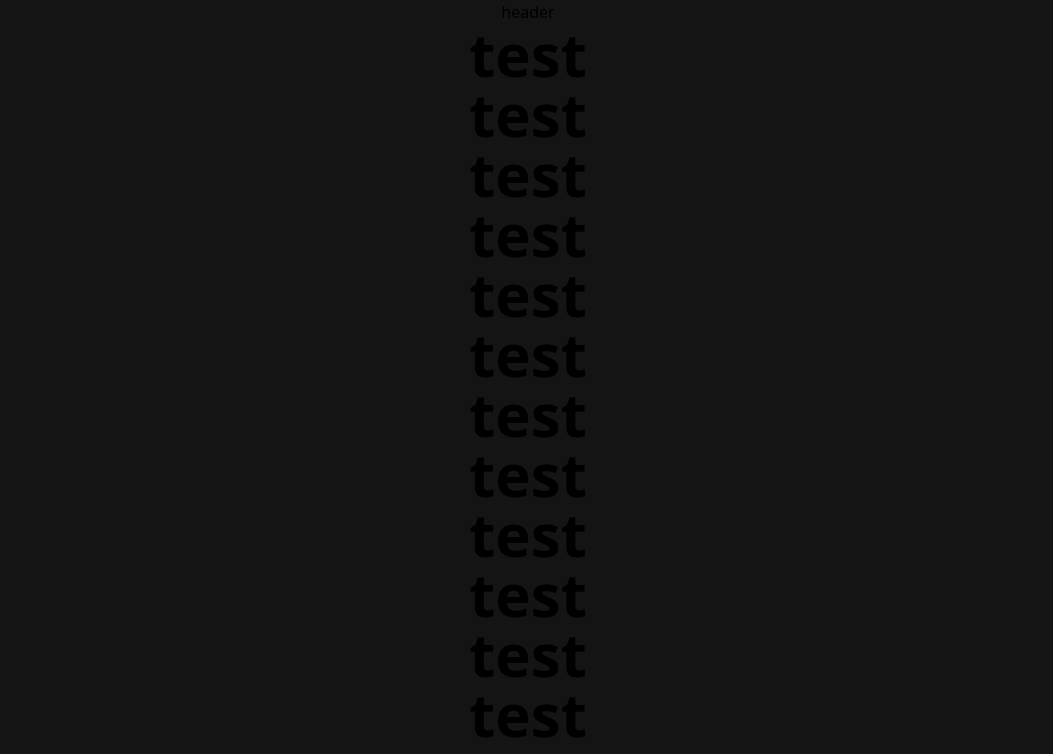
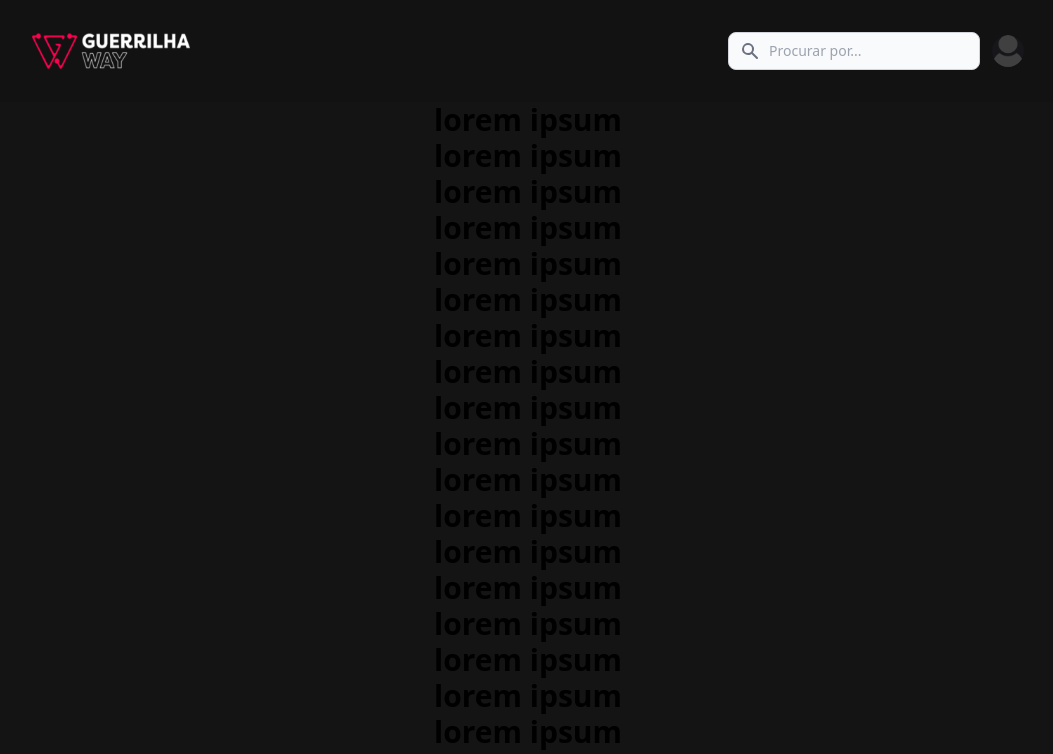
Before and after one commit to joaoalcdev/guerrilha-way, a Next.js app: page / in a window 1280 px wide. Shown: the top 754 px of the page, without its empty margins (112-1165 px from the left). Built offline with nearby package versions, Linux system fonts and the light colour scheme.

Commit message:
added Header website

```diff
--- a/components/Footer.tsx
+++ b/components/Footer.tsx
@@ -5,7 +5,7 @@ import InstagramIcon from './icons/Instagram'
 
 export default function Footer() {
   return (
-    <footer className="self-end text-center lg:text-left bg-[#131212] text-white text-sm">
+    <footer className="flex w-full pt-4 text-center lg:text-left bg-[#131212] text-white text-sm">
       <div className="mx-32 py-10 text-center md:text-left">
         <div className="grid grid-1 md:grid-cols-2 lg:grid-cols-4">
           <div className="">
@@ -22,7 +22,7 @@ export default function Footer() {
                 <Image src="/assets/gw-logo.png" width={158} height={38} />
               </a>
             </h6>
-            <div className="flex flex-row space-x-4 pb-4 items-center justify-center md:justify-start md:pl-5">
+            <div className="flex flex-row space-x-4 pb-8 items-center justify-center md:justify-start md:pl-5">
               <a href="#!" className="text-white text-sm">
                 <InstagramIcon />
               </a>
@@ -35,9 +35,6 @@ export default function Footer() {
             </div>
           </div>
           <div className="">
-            {/* <h6 className="uppercase font-semibold mb-4 flex justify-center md:justify-start">
-              Products
-            </h6> */}
             <p className="mb-4">
               <a href="#!" className="text-white text-sm">Termos de uso</a>
             </p>
--- a/components/Header.tsx
+++ b/components/Header.tsx
@@ -1,7 +1,63 @@
+import Image from 'next/image';
+
 export default function Header() {
   return (
     <>
-      header
+      <nav className="bg-[#131212] border-gray-200 px-2 sm:px-4 py-8">
+        <div className="container flex flex-wrap justify-between items-center px-32">
+          <a href="#" className="flex items-center">
+            <Image src="/assets/gw-logo.png" width={158} height={38} className="mr-3 h-6 sm:h-9" alt="Guerrilha Way" />
+          </a>
+          <div className="flex items-center md:order-2">
+            <div className="flex mr-3">
+              <div className="hidden relative mr-3 md:mr-0 md:block">
+                <div className="flex absolute inset-y-0 left-0 items-center pl-3 pointer-events-none">
+                  <svg className="w-5 h-5 text-gray-500" fill="currentColor" viewBox="0 0 20 20" xmlns="http://www.w3.org/2000/svg"><path fill-rule="evenodd" d="M8 4a4 4 0 100 8 4 4 0 000-8zM2 8a6 6 0 1110.89 3.476l4.817 4.817a1 1 0 01-1.414 1.414l-4.816-4.816A6 6 0 012 8z" clip-rule="evenodd"></path></svg>
+                </div>
+                <input type="text" id="email-address-icon" className="block p-2 pl-10 w-full text-gray-900 bg-gray-50 rounded-lg border border-gray-300 sm:text-sm focus:ring-[#ee2058] focus:border-[#ee2058] dark:bg-gray-700 dark:border-gray-600 dark:placeholder-gray-400 dark:text-white dark:focus:ring-[#ee2058] dark:focus:border-[#ee2058]" placeholder="Procurar por..." />
+              </div>
+              <button data-collapse-toggle="mobile-menu-3" type="button" className="inline-flex items-center p-2 ml-3 text-sm text-gray-500 rounded-lg md:hidden hover:bg-gray-100 focus:outline-none focus:ring-2 focus:ring-gray-200 dark:text-gray-400 dark:hover:bg-gray-700 dark:focus:ring-gray-600" aria-controls="mobile-menu-3" aria-expanded="false">
+                <span className="sr-only">Open main menu</span>
+                <svg className="w-6 h-6" fill="currentColor" viewBox="0 0 20 20" xmlns="http://www.w3.org/2000/svg"><path fill-rule="evenodd" d="M3 5a1 1 0 011-1h12a1 1 0 110 2H4a1 1 0 01-1-1zM3 10a1 1 0 011-1h12a1 1 0 110 2H4a1 1 0 01-1-1zM3 15a1 1 0 011-1h12a1 1 0 110 2H4a1 1 0 01-1-1z" clip-rule="evenodd"></path></svg>
+                <svg className="hidden w-6 h-6" fill="currentColor" viewBox="0 0 20 20" xmlns="http://www.w3.org/2000/svg"><path fill-rule="evenodd" d="M4.293 4.293a1 1 0 011.414 0L10 8.586l4.293-4.293a1 1 0 111.414 1.414L11.414 10l4.293 4.293a1 1 0 01-1.414 1.414L10 11.414l-4.293 4.293a1 1 0 01-1.414-1.414L8.586 10 4.293 5.707a1 1 0 010-1.414z" clip-rule="evenodd"></path></svg>
+              </button>
+            </div>
+            <button type="button" className="flex mr-3 text-sm rounded-full md:mr-0" id="user-menu-button" aria-expanded="false" data-dropdown-toggle="dropdown">
+              <span className="sr-only">Open user menu</span>
+              {/* <img className="w-8 h-8 rounded-full" src="/docs/images/people/profile-picture-3.jpg" alt="" /> */}
+              <div className="relative">
+                <div>
+                  <button
+                    type="button"
+                    className="
+                    duration-[0.2s]
+                    bg-[#16161B]
+                    flex
+                    text-sm
+                    rounded-full
+                    focus:ring-2
+                    focus:ring-offset-2
+                    hover:bg-color-[#343434]
+                    focus:border-b-2
+                    focus:border-[#ee2058]
+                    focus:ring-offset-[#16161B]
+                    focus:ring-[#ee2058]
+                  "
+                    id="user-menu-button"
+                    aria-expanded="false"
+                    aria-haspopup="true"
+                  >
+                    <div className="h-8 w-8 rounded-full z-[1]">
+                      <Image src="/assets/avatar.png" width={64} height={64} className="rounded-full" alt="Avatar" />
+                    </div>
+                    <span className="sr-only">Abrir menu de usuário</span>
+                  </button>
+                </div>
+              </div>
+            </button>
+          </div>
+        </div>
+      </nav>
     </>
   )
 }
--- a/pages/index.tsx
+++ b/pages/index.tsx
@@ -2,7 +2,6 @@ import type { NextPage } from 'next'
 import Head from 'next/head'
 import Header from '../components/Header'
 import Footer from '../components/Footer'
-import Image from 'next/image'
 
 const Home: NextPage = () => {
   return (
@@ -12,60 +11,34 @@ const Home: NextPage = () => {
         <link rel="icon" href="/favicon.ico" />
       </Head>
 
-      <div className="flex min-h-screen flex-col items-center justify-center bg-[#151414]">
-        <main className="flex w-full flex-1 flex-col items-center justify-center px-20 text-center">
-          <Header />
-          <h1 className="text-6xl font-bold">
-            test
-          </h1>
-          <h1 className="text-6xl font-bold">
-            test
-          </h1>
-          <h1 className="text-6xl font-bold">
-            test
-          </h1>
-          <h1 className="text-6xl font-bold">
-            test
-          </h1>
-          <h1 className="text-6xl font-bold">
-            test
-          </h1>
-          <h1 className="text-6xl font-bold">
-            test
-          </h1>
-          <h1 className="text-6xl font-bold">
-            test
-          </h1>
-          <h1 className="text-6xl font-bold">
-            test
-          </h1>
-          <h1 className="text-6xl font-bold">
-            test
-          </h1>
-          <h1 className="text-6xl font-bold">
-            test
-          </h1>
-          <h1 className="text-6xl font-bold">
-            test
-          </h1>
-          <h1 className="text-6xl font-bold">
-            test
-          </h1>
-          <h1 className="text-6xl font-bold">
-            test
-          </h1>
-          <h1 className="text-6xl font-bold">
-            test
-          </h1>
-          <h1 className="text-6xl font-bold">
-            test
-          </h1>
-          <h1 className="text-6xl font-bold">
-            test
-          </h1>
+      <Header />
+      <div className="flex flex-col items-center justify-center bg-[#151414]">
+        <main className="flex w-full flex-col items-center justify-center px-20 text-center">
+          <h1 className="font-bold text-3xl">lorem ipsum</h1>
+          <h1 className="font-bold text-3xl">lorem ipsum</h1>
+          <h1 className="font-bold text-3xl">lorem ipsum</h1>
+          <h1 className="font-bold text-3xl">lorem ipsum</h1>
+          <h1 className="font-bold text-3xl">lorem ipsum</h1>
+          <h1 className="font-bold text-3xl">lorem ipsum</h1>
+          <h1 className="font-bold text-3xl">lorem ipsum</h1>
+          <h1 className="font-bold text-3xl">lorem ipsum</h1>
+          <h1 className="font-bold text-3xl">lorem ipsum</h1>
+          <h1 className="font-bold text-3xl">lorem ipsum</h1>
+          <h1 className="font-bold text-3xl">lorem ipsum</h1>
+          <h1 className="font-bold text-3xl">lorem ipsum</h1>
+          <h1 className="font-bold text-3xl">lorem ipsum</h1>
+          <h1 className="font-bold text-3xl">lorem ipsum</h1>
+          <h1 className="font-bold text-3xl">lorem ipsum</h1>
+          <h1 className="font-bold text-3xl">lorem ipsum</h1>
+          <h1 className="font-bold text-3xl">lorem ipsum</h1>
+          <h1 className="font-bold text-3xl">lorem ipsum</h1>
+          <h1 className="font-bold text-3xl">lorem ipsum</h1>
+          <h1 className="font-bold text-3xl">lorem ipsum</h1>
+          <h1 className="font-bold text-3xl">lorem ipsum</h1>
+          <h1 className="font-bold text-3xl">lorem ipsum</h1>
         </main>
-        <Footer />
       </div>
+      <Footer />
     </>
   )
 }
```
Also changed, not shown: public/assets/avatar.png (added). Lines whose indentation alone changed are shown as unchanged.
